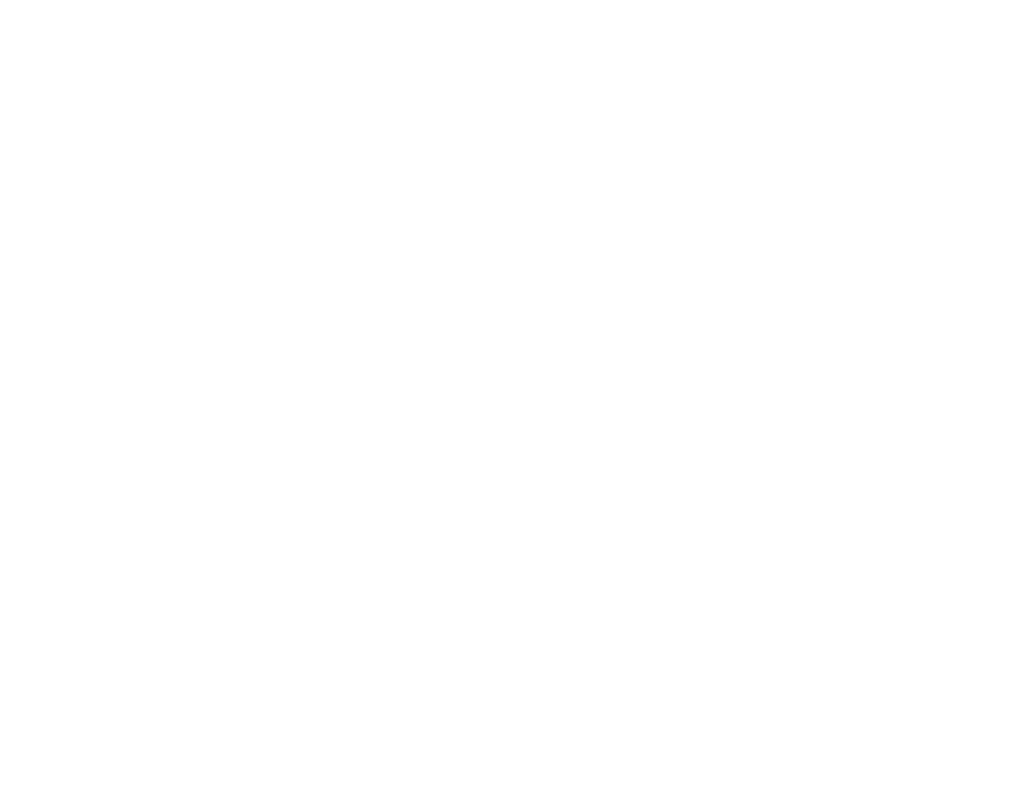
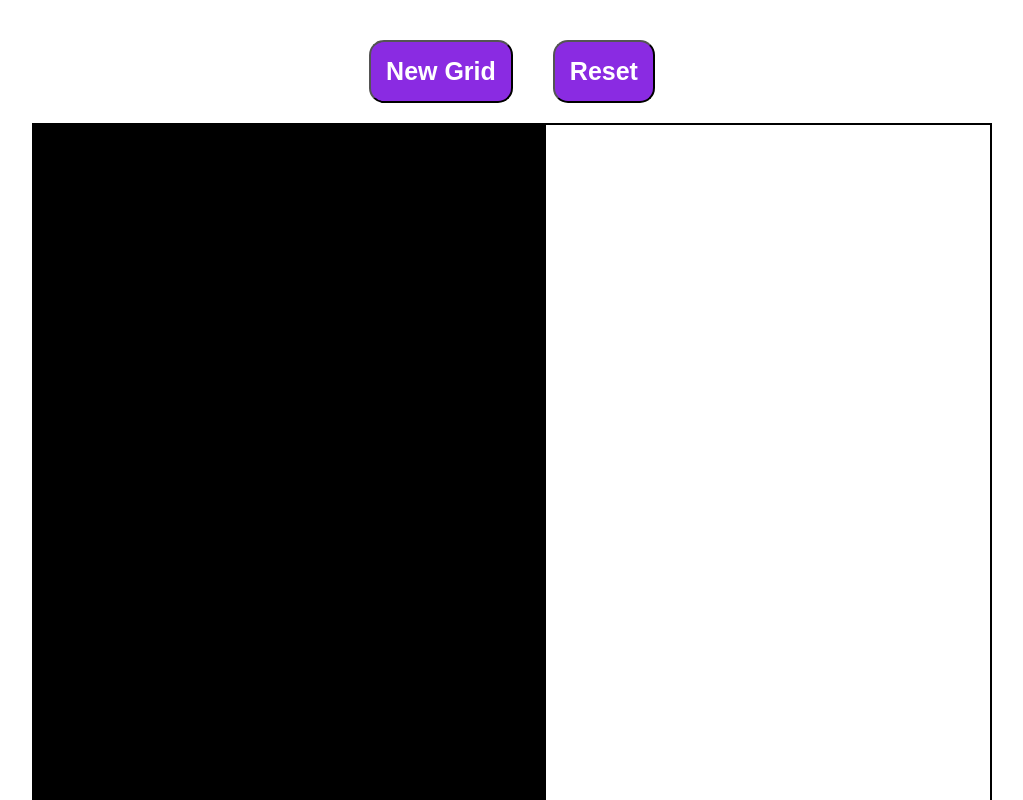
Before and after one commit to Shubham277353/Etch-a-Sketch-2, a plain HTML site: page index.html in a window 1280 px wide. Shown: the top 800 px of the page, without its empty margins (128-1151 px from the left). Drawn offline with Linux system fonts and the light colour scheme.

Commit message:
add drawing feature
you can draw or sketch now with a create new button
which can change the grid size

```diff
--- a/Script.js
+++ b/Script.js
@@ -1,7 +1,30 @@
 const container = document.querySelector(".container");
-for (let i = 0; i < 16; i++) {
-  for (let i = 0; i < 16; i++) {
+const newGrid = document.querySelector("#btn");
+const resetBtn = document.querySelector(".reset");
+
+function createNewGrid(size) {
+  container.innerHTML = "";
+  const totalSquare = size * size;
+  const squareSize = 960 / size;
+
+  for (let j = 1; j <= totalSquare; j++) {
     const divs = document.createElement("div");
-    divs.classList = "squareDivs";
+    divs.classList.add("squareDivs");
+
+    divs.style.height = `${squareSize}`;
+    divs.style.width = `${squareSize}`;
+
+    divs.addEventListener("mouseenter", () => {
+      div.style.backgroundColor = "black";
+    });
+
+    container.appendChild(divs);
   }
 }
+
+createNewGrid(16);
+
+newGrid.addEventListener("click", () => {
+  const size = prompt("Enter grid size (1-100):");
+  createNewGrid(size);
+});
--- a/index.html
+++ b/index.html
@@ -1,15 +1,23 @@
 <!DOCTYPE html>
 <html lang="en">
+
 <head>
     <meta charset="UTF-8">
     <meta name="viewport" content="width=device-width, initial-scale=1.0">
     <title>Etch-a-Sketch</title>
     <link rel="stylesheet" href="style.css">
 </head>
+
 <body>
+    <div class="controls">
+        <button id="btn">New Grid</button>
+        <button class="reset">Reset</button>
+    </div>
+
     <div class="container"></div>
 
 
     <script src="Script.js"></script>
 </body>
+
 </html>
--- a/style.css
+++ b/style.css
@@ -0,0 +1,42 @@
+* {
+  box-sizing: border-box;
+}
+
+body {
+  display: flex;
+  flex-direction: column;
+  align-items: center;
+  margin: 20px;
+  font-family: sans-serif;
+}
+
+.controls {
+  display: flex;
+  justify-content: center;
+}
+
+.container {
+  display: flex;
+  flex-wrap: wrap;
+  width: 960px;
+  height: 960px;
+  border: 2px solid black;
+}
+
+.squareDivs {
+  border: 1px solid black;
+}
+.squareDivs:hover {
+  background-color: black;
+}
+
+button {
+  padding: 15px;
+  margin: 20px;
+  border-radius: 15px;
+  font-size: 25px;
+  font-weight: 700;
+  color: white;
+  background-color: blueviolet;
+  cursor: pointer;
+}
```
